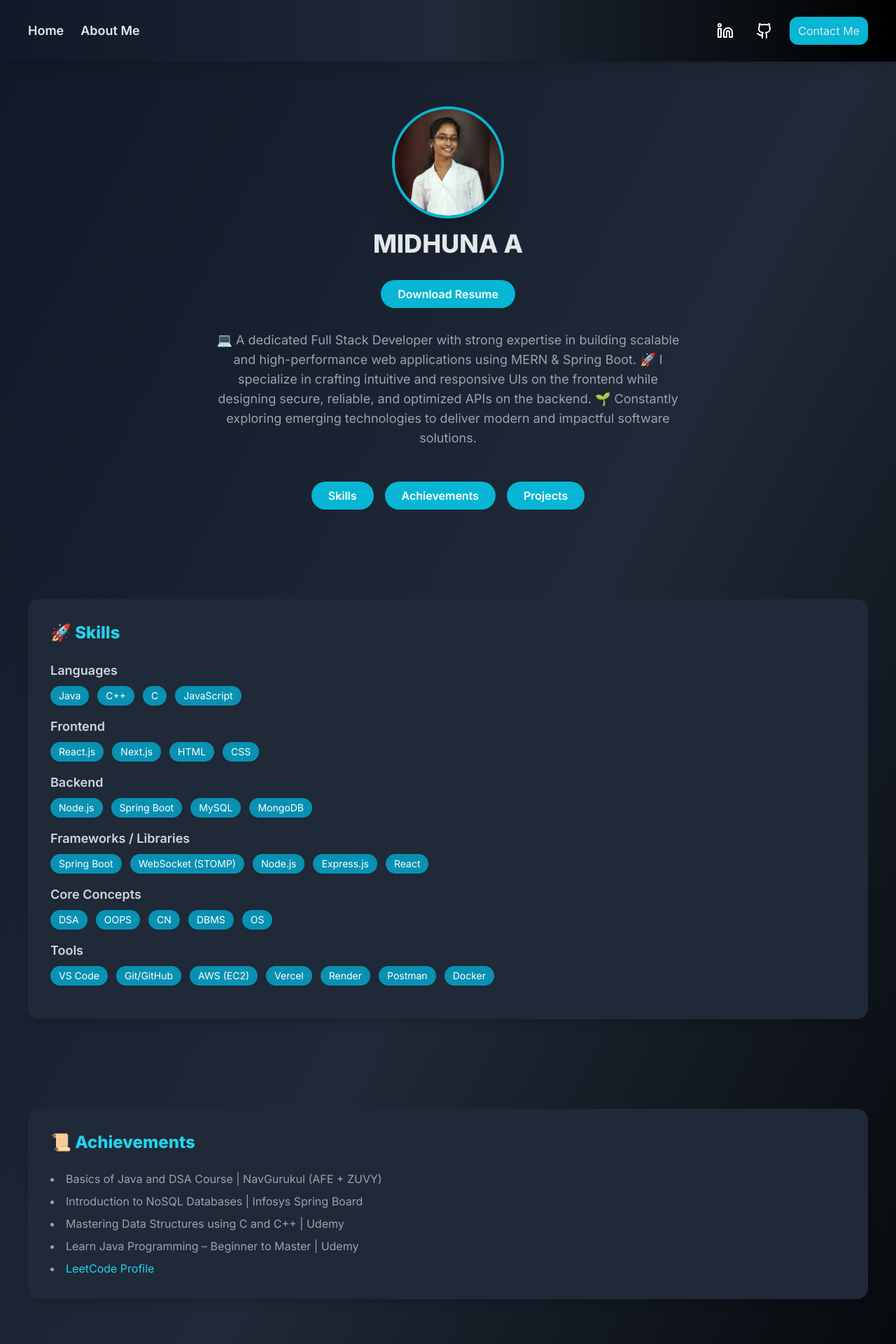
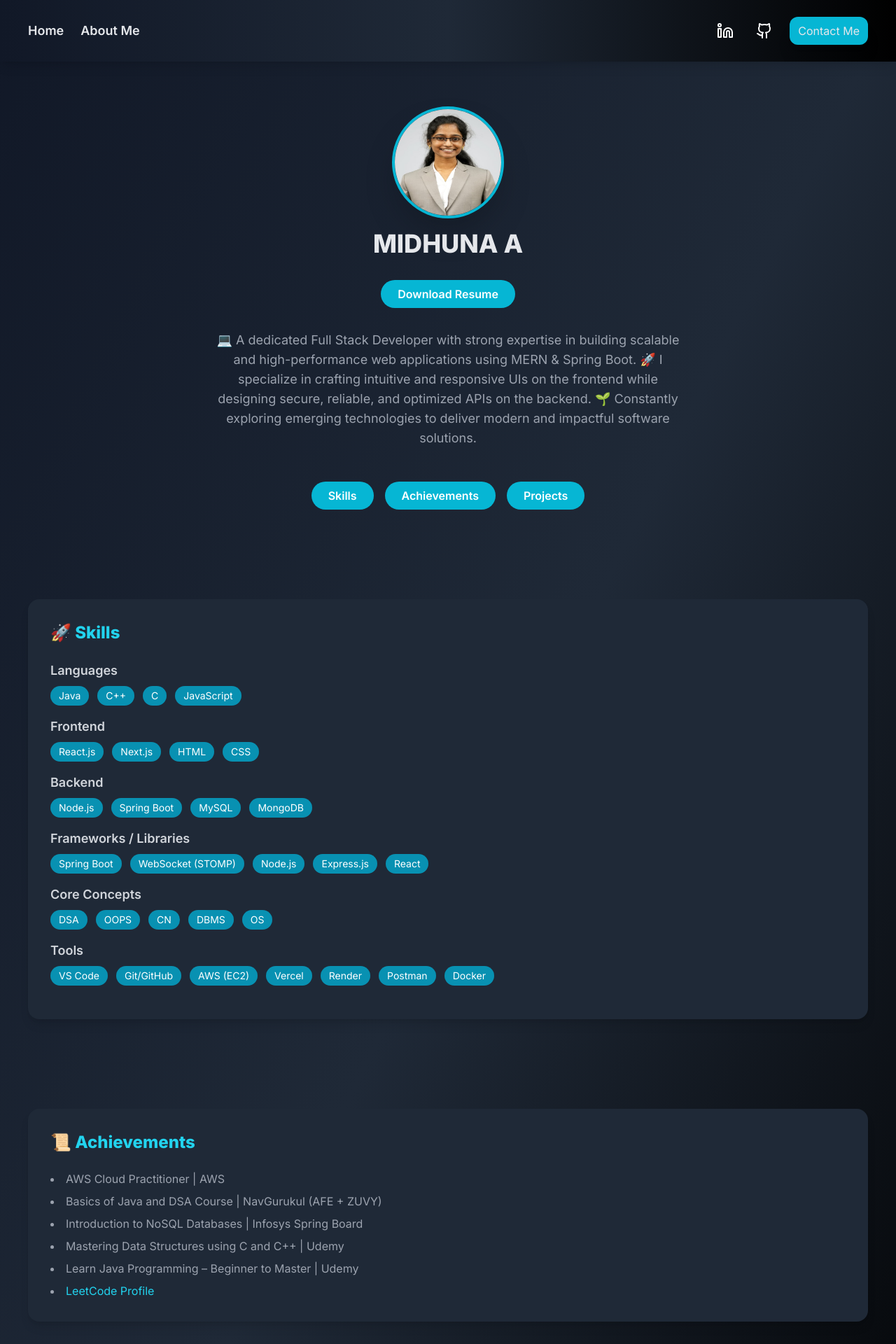
Before and after one commit to midhuna-06/MIDHUNA-A-Portfolio, a React (Create React App) app: page / in a window 1280 px wide. Shown: the top 1920 px of the page at 70% size. Built offline with nearby package versions, Linux system fonts and the light colour scheme.

Commit message:
Profile updated

```diff
--- a/src/pages/Home.js
+++ b/src/pages/Home.js
@@ -26,6 +26,7 @@ function Home() {
   };
 
   const achievements = [
+    "AWS Cloud Practitioner | AWS ",
     "Basics of Java and DSA Course | NavGurukul (AFE + ZUVY)",
     "Introduction to NoSQL Databases | Infosys Spring Board",
     "Mastering Data Structures using C and C++ | Udemy",
@@ -68,7 +69,7 @@ function Home() {
       {/* Hero Section */}
       <section className="flex flex-col items-center justify-center py-16 text-center gap-4">
         <motion.img
-          src="/profile.jpg"
+          src="/Blazer-PassportSize.jpg"
           alt="profile"
           className="w-32 sm:w-40 h-32 sm:h-40 rounded-full border-4 border-cyan-500 shadow-2xl"
           initial={{ scale: 0 }}
```
Also changed, not shown: public/Blazer-PassportSize.jpg (added), public/Blazer.jpeg (added).
